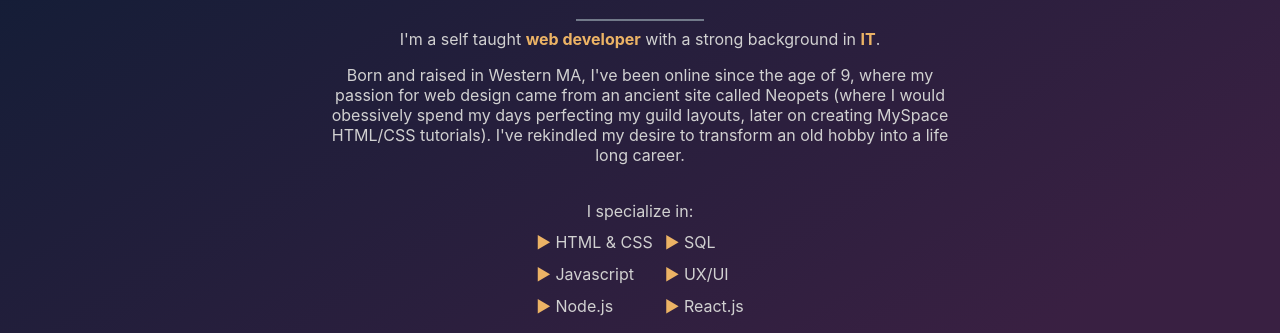
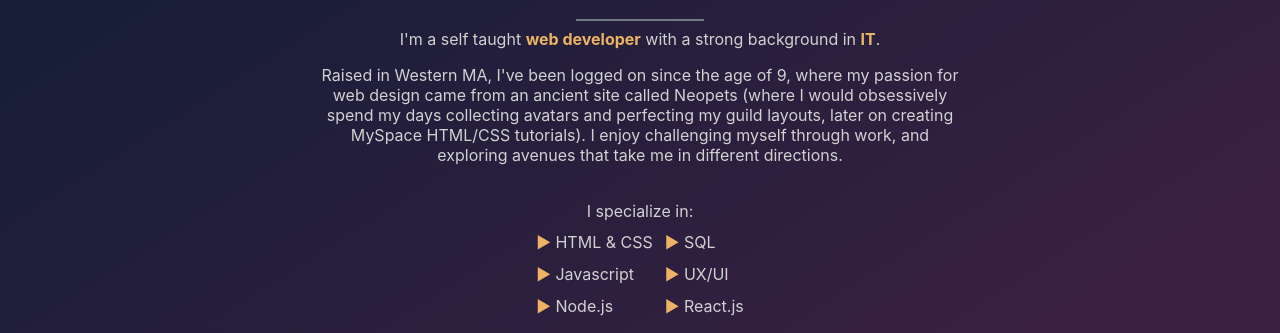
Before and after one commit to elysesaltman/cv, a plain HTML site: page index.html in a window 1280 px wide. Shown: the part 475-808 px from the top of the page. Drawn offline with Linux system fonts and the light colour scheme.

Commit message:
Update index.html
Bio update

```diff
--- a/index.html
+++ b/index.html
@@ -22,7 +22,7 @@
     </p>
 
     <p>
-      Born and raised in Western MA, I've been online since the age of 9, where my passion for web design came from an ancient site called Neopets (where I would obessively spend my days perfecting my guild layouts, later on creating MySpace HTML/CSS tutorials). I've rekindled my desire to transform an old hobby into a life long career.<br />
+     Raised in Western MA, I've been logged on since the age of 9, where my passion for web design came from an ancient site called Neopets (where I would obsessively spend my days collecting avatars and perfecting my guild layouts, later on creating MySpace HTML/CSS tutorials). I enjoy challenging myself through work, and exploring avenues that take me in different directions.<br />
 </p><br />
 
 
```
